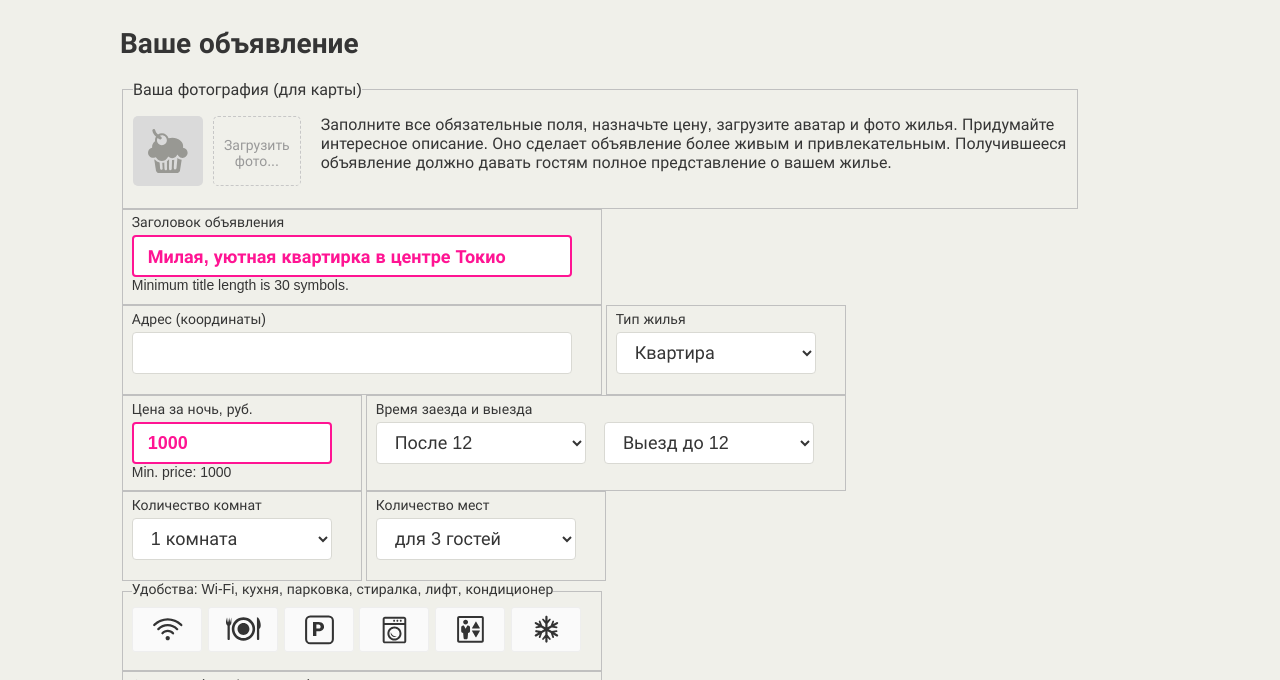
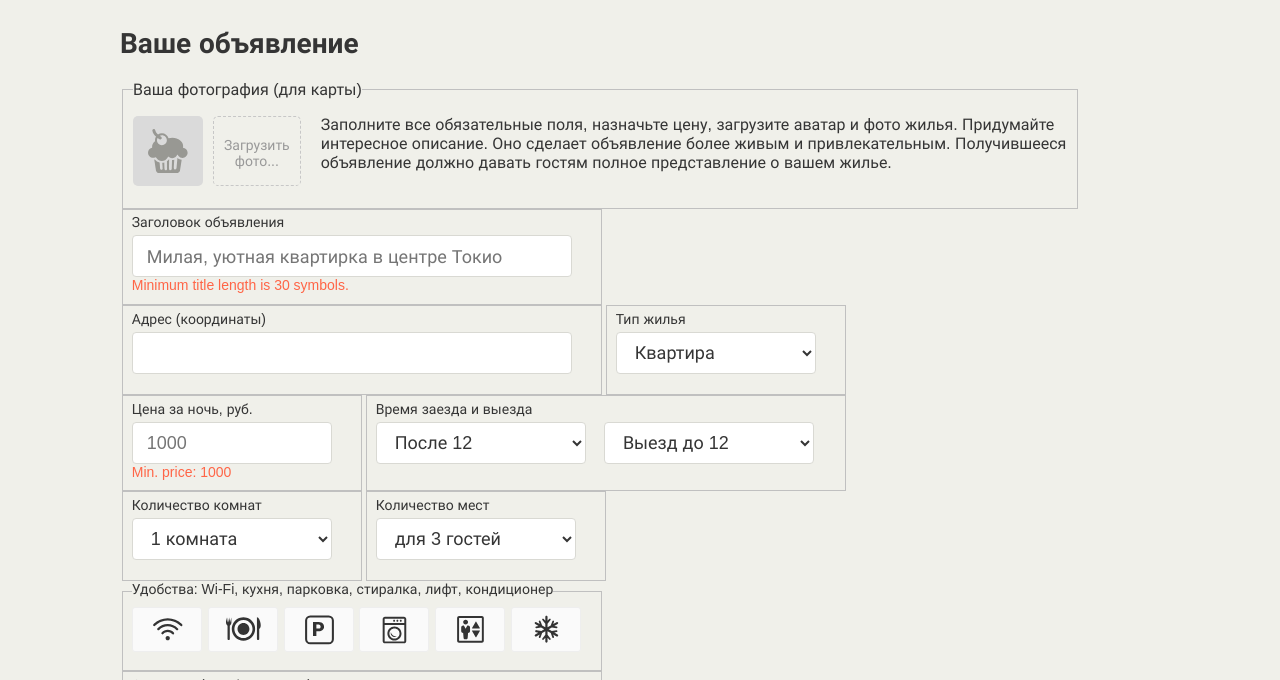
Before and after one commit to htmlacademy-javascript/2115357-keksobooking-26, a website with bundled scripts: page index.html in a window 1280 px wide. Shown: the part 648-1328 px from the top of the page. Built offline with nearby package versions, Linux system fonts and the light colour scheme.

Commit message:
title, type/price validated OK

```diff
--- a/css/style.css
+++ b/css/style.css
@@ -2,15 +2,17 @@
 input#price.error-input-placeholder,
 input#title.error-input-placeholder
 {
-  font-weight: 700;
-  color: deeppink;
-  border: 2px solid deeppink;
+  border: 2px solid #ff6547;
 }
 input#price.error-input-placeholder::placeholder,
 input#title.error-input-placeholder::placeholder
 {
-  color: deeppink;
+  color: #ff6547;
   opacity: 1;
+}
+
+.form__error {
+  color: #ff6547;
 }
 /* TEMP DEL END */
 
--- a/js/dom-processor.js
+++ b/js/dom-processor.js
@@ -168,12 +168,12 @@ class Dom {
           selector: this.getSelector(1),
           cmd: [2, [
             [30, 'minlength'],
-            [100, 'maxlength'],
+            [101, 'maxlength'],
             ['', 'required'],
           ],],
           optionsToValidate: 1,
-          subjectToValidate: {
-            subjectName: 'title',
+          objectToValidate: {
+            name: 'title',
           },
         },
         price: {
@@ -220,9 +220,9 @@ class Dom {
               minPrice: 10000,
             },
           },
-          subjectToValidate: {
-            subjectName: 'price',
-            cmd: [2, ['', 'min']],
+          objectToValidate: {
+            name: 'price',
+            cmd: [2, [['', 'min'], ['', 'placeholder']]],
           },
         },
         timein: {
@@ -336,7 +336,8 @@ class Dom {
         successClass: 'form__item--valid',
         errorTextParent: 'ad-form__element',
         errorTextTag: 'div',
-        errorTextClass: 'form__error'
+        errorTextClass: 'form__error',
+        errorTemporaryClass: 'error-input-placeholder',
       }
     };
     this.getCMD = this.getCMD.bind(this);
--- a/js/validate-processor.js
+++ b/js/validate-processor.js
@@ -1,87 +1,100 @@
-/* functions */
+/*functions*/
 import   {getPristine}    from './functions.js';
 
-/* dom processor */
+/*dom processor*/
 import   { domProcessor }        from './dom-processor.js';
 
-const normalizeNode = (node, CMD) => {
+const PRISTINE_CLASS = domProcessor(false, 'getClass', 'pristineAdFormClass');
+const PRISTINE_ERROR_CLASS = PRISTINE_CLASS.errorTemporaryClass;
+const nodesToValidateOnReset = [];
+const adFormName = 'adForm';
+const adForm = domProcessor(false, 'getContainer', adFormName);
+const adFormNode = document.querySelector(`${adForm.selector}${adForm.value}`);
+const pristine = getPristine(adFormNode, PRISTINE_CLASS);
+const adFormSubmitButton = document.querySelector(`${adForm.children.adForm.submit.selector[0]}${adForm.children.adForm.submit.value}`);
+const adFormResetButton = document.querySelector(`${adForm.children.adForm.reset.selector[0]}${adForm.children.adForm.reset.value}`);
+
+/*initial validation*/
+const validateInitial = (node, removeErrorClass = true) => {
+  /*on reset removes values slower then event*/
+  setTimeout(() => {
+    if (removeErrorClass) {
+      node.dispatchEvent(new Event('input'));
+      node.classList.remove(PRISTINE_ERROR_CLASS);
+    }
+  }, 1);
+};
+/*normalize form elements*/
+const runCMD = (node, CMD, value = false) => {
   const nodeCMDParams = CMD[1];
   const nodeCMD = domProcessor(false, 'getCMD', CMD[0]);
   nodeCMDParams.forEach((value0Attribute1) => {
-    nodeCMD(node, value0Attribute1[0], value0Attribute1[1]);
+    //value = value !== false && value !! value0Attribute1[0];
+    nodeCMD(node, value !== false ? value : value0Attribute1[0], value0Attribute1[1]);
   });
 };
-/* ads validation to the real DOM elements */
+
 const validateProcessor = () => {
-  /* normalize and add validation to the adForm START */
-  const adFormName = 'adForm';
-  const adForm = domProcessor(false, 'getContainer', adFormName);
-  const adFormNode = document.querySelector(`${adForm.selector}${adForm.value}`);
+  /*normalize and add validation to the adForm START*/
   if (typeof adFormNode !=='undefined') {
-    /* normalize DOM container adFormNode */
-    normalizeNode(adFormNode, adForm.cmd);
-    /* pristine the form*/
-    const pristineAdFormClass = domProcessor(false, 'getClass', 'pristineAdFormClass');
-    const pristinedForm = getPristine(adFormNode, pristineAdFormClass);
-    const pristineErrorClass = pristinedForm.config.errorTextClass;
-    /* children nodes */
+    /*normalize DOM container adFormNode*/
+    runCMD(adFormNode, adForm.cmd);
+    /*children nodes*/
     for (const index in adForm.children.adForm) {
       const childData = adForm.children.adForm[index];
       const childNode = document.querySelector(`${childData.selector[0]}${childData.value}`);
-      /* normalize children DOM nodes */
+      /*normalize children DOM nodes*/
       if (childData.cmd) {
-        normalizeNode(childNode, childData.cmd);
+        runCMD(childNode, childData.cmd);
       }
-      /* validation / dependencies for children DOM nodes START */
+      /*validation / dependencies for children DOM nodes START*/
       if (typeof childData.optionsToValidate !== 'undefined') {
+        nodesToValidateOnReset.push(childNode);
+        const objectToValidate = domProcessor(false, 'getChild', adFormName, childData.objectToValidate.name);
+        const objectToValidateNode = document.querySelector(`${objectToValidate.selector[0]}${objectToValidate.value}`);
         switch (index) {
           case 'type': {
-            /* Validate and set dependencies for Type/Price fields */
-            const subjectToValidate = domProcessor(false, 'getChild', adFormName, childData.subjectToValidate.subjectName);
-            const subjectToValidateNode = document.querySelector(`${subjectToValidate.selector[0]}${subjectToValidate.value}`);
-            const cmd = domProcessor(false, 'getCMD', childData.subjectToValidate.cmd[0]);
-            const cmdParam = childData.subjectToValidate.cmd[1];
-            const errorText = domProcessor(false, 'getLocalText', 'minPrice');
-            /* initial validation */
-            const initialFieldsValidation = () => {
-              cmd(subjectToValidateNode, childData.optionsToValidate[childNode.value].minPrice, 'placeholder');
-              cmd(subjectToValidateNode, childData.optionsToValidate[childNode.value].minPrice, cmdParam[1]);
-            };
-            initialFieldsValidation();
+            /*Validate and set dependencies for Type/Price fields*/
+            const bungalowZeroPriceException = ['bungalow',['', 0]];
+            const errorLangElement = 'minPrice';
+            const maxPrice = Number(objectToValidateNode.getAttribute('max'));
+            const errorText = domProcessor(false, 'getLocalText', errorLangElement);
             const getPriceErrorMessage = (price) => {
               const minPrice = childData.optionsToValidate[childNode.value].minPrice;
               if (price < minPrice) {
                 return `${errorText.part1} ${minPrice}`;
               }
+              if (price > maxPrice) {
+                return `${errorText.part2} ${maxPrice}`;
+              }
               return '';
             };
             const validatePrice = (price) => {
-              const isValid = price >= Number(subjectToValidateNode.getAttribute('min'));
-              subjectToValidateNode.classList.toggle('error-input-placeholder', isValid === false);
+              /*bungalow with 0 price*/
+              if (childNode.value === bungalowZeroPriceException[0] && bungalowZeroPriceException[1].includes(price)) {
+                return true;
+              }
+              const isValid = price && price >= Number(objectToValidateNode.getAttribute('min')) && price <= maxPrice || false;
+              objectToValidateNode.classList.toggle(PRISTINE_ERROR_CLASS, isValid === false);
               return isValid;
             };
-            pristinedForm.addValidator(subjectToValidateNode, validatePrice, getPriceErrorMessage);
             const typeSelectFieldInputHandler = (ev) => {
-              /* set validated attribute */
+              /*set validated attribute*/
               const validatedValue = childData.optionsToValidate[ev.currentTarget.value].minPrice;
-              cmd(subjectToValidateNode, validatedValue, cmdParam[1]);
-              /* set placeholder */
-              subjectToValidateNode.placeholder = validatedValue;
-              subjectToValidateNode.dispatchEvent(new Event('input'));
+              runCMD(objectToValidateNode, childData.objectToValidate.cmd, validatedValue);
+              validateInitial(objectToValidateNode, objectToValidateNode.value === '');
+              objectToValidateNode.dispatchEvent(new Event('input'));
             };
+            pristine.addValidator(objectToValidateNode, validatePrice, getPriceErrorMessage);
             childNode.addEventListener('input', typeSelectFieldInputHandler);
             break;
           }
           case  'title': {
-            const subjectToValidate = domProcessor(false, 'getChild', adFormName, adForm.children.adForm[index].subjectToValidate.subjectName);
-            const subjectToValidateNode = document.querySelector(`${subjectToValidate.selector[0]}${subjectToValidate.value}`);
             const errorText = domProcessor(false, 'getLocalText', 'titleLength');
-            const titleMinLength = Number(subjectToValidateNode.getAttribute('minLength'));
+            const titleMinLength = Number(objectToValidateNode.getAttribute('minLength'));
             const errorMessageMin = `${errorText.part1} ${errorText.part3} ${titleMinLength} ${errorText.part4}`;
-            const titleMaxLength = Number(subjectToValidateNode.getAttribute('maxLength'));
-            const errorMessageMax = `${errorText.part2} ${errorText.part3} ${titleMaxLength} ${errorText.part4}`;
-            let timeOut = '';
-            const timeOutLength = 2000;
+            const titleMaxLength = Number(objectToValidateNode.getAttribute('maxLength'));
+            const errorMessageMax = `${errorText.part2} ${errorText.part3} ${titleMaxLength - 1} ${errorText.part4}`;
             const getTitleErrorMessage = (title) => {
               if (title.length < titleMinLength) {
                 return errorMessageMin;
@@ -92,45 +105,41 @@ const validateProcessor = () => {
               return '';
             };
             const validateTitle = (title) => {
-              clearTimeout(timeOut);
-              const isValid = title.length >= titleMinLength;
-              if (title.length === titleMaxLength) {
-                subjectToValidateNode.classList.toggle('error-input-placeholder', true);
-                timeOut = setTimeout(() => {
-                  subjectToValidateNode.classList.toggle('error-input-placeholder', false);
-                }, timeOutLength);
-                return false;
-              }
-              subjectToValidateNode.classList.toggle('error-input-placeholder', isValid === false);
+              const isValid = title.length >= titleMinLength && title.length < titleMaxLength;
+              objectToValidateNode.classList.toggle(PRISTINE_ERROR_CLASS, isValid === false);
               return isValid;
             };
-            pristinedForm.addValidator(subjectToValidateNode, validateTitle, getTitleErrorMessage);
+            pristine.addValidator(objectToValidateNode, validateTitle, getTitleErrorMessage);
             break;
           }
         }
-        pristinedForm.validate();
+        /*initial validation*/
+        validateInitial(childNode);
       }
-      /* validation / dependencies for children DOM nodes END */
+      /*validation / dependencies for children DOM nodes END*/
     }
-    /* type */
-    //«Тип жилья» влияет на минимальное значение поля «Цена за ночь»:
-    /*
-    вместе с минимальным значением цены нужно изменять и плейсхолдер.
-    Под ограничением подразумевается валидация минимального значения, которое можно ввести в поле с ценой.
-    Изменять само значение поля не нужно, это приведёт к плохому UX (опыту взаимодействия).
-    Даже если уже указанное значение не попадает под новые ограничения, не стоит без ведома пользователя изменять значение поля.
-*/
-    /* submit event validation START */
-    const submitButton = document.querySelector(`${adForm.children.adForm.submit.selector[0]}${adForm.children.adForm.submit.value}`);
-    const submitButtonClickHandler = (ev) => {
+    /*submit adForm*/
+    const adFormSubmitButtonClickHandler = (ev) => {
       ev.preventDefault();
-      const isFormValid = pristinedForm.validate();
+      const isFormValid = pristine.validate();
       console.log(isFormValid);
     };
-    submitButton.addEventListener('click', submitButtonClickHandler);
-    /* submit event validation END */
+    adFormSubmitButton.addEventListener('click', adFormSubmitButtonClickHandler);
+    /*reset adForm*/
+    /*validateOnReset*/
+    const validateOnReset = () => {
+      if (nodesToValidateOnReset.length) {
+        nodesToValidateOnReset.forEach((node) =>{
+          validateInitial(node);
+        });
+      }
+    };
+    const adFormResetButtonClickHandler = () => {
+      validateOnReset();
+    };
+    adFormResetButton.addEventListener('click', adFormResetButtonClickHandler);
   }
-  /* normalize and add validation to the adForm END */
+  /*normalize and add validation to the adForm END*/
 };
 
 export { validateProcessor };
```
Also changed, not shown: js/dom-processor-js/normalize-data-to-dom.js.
